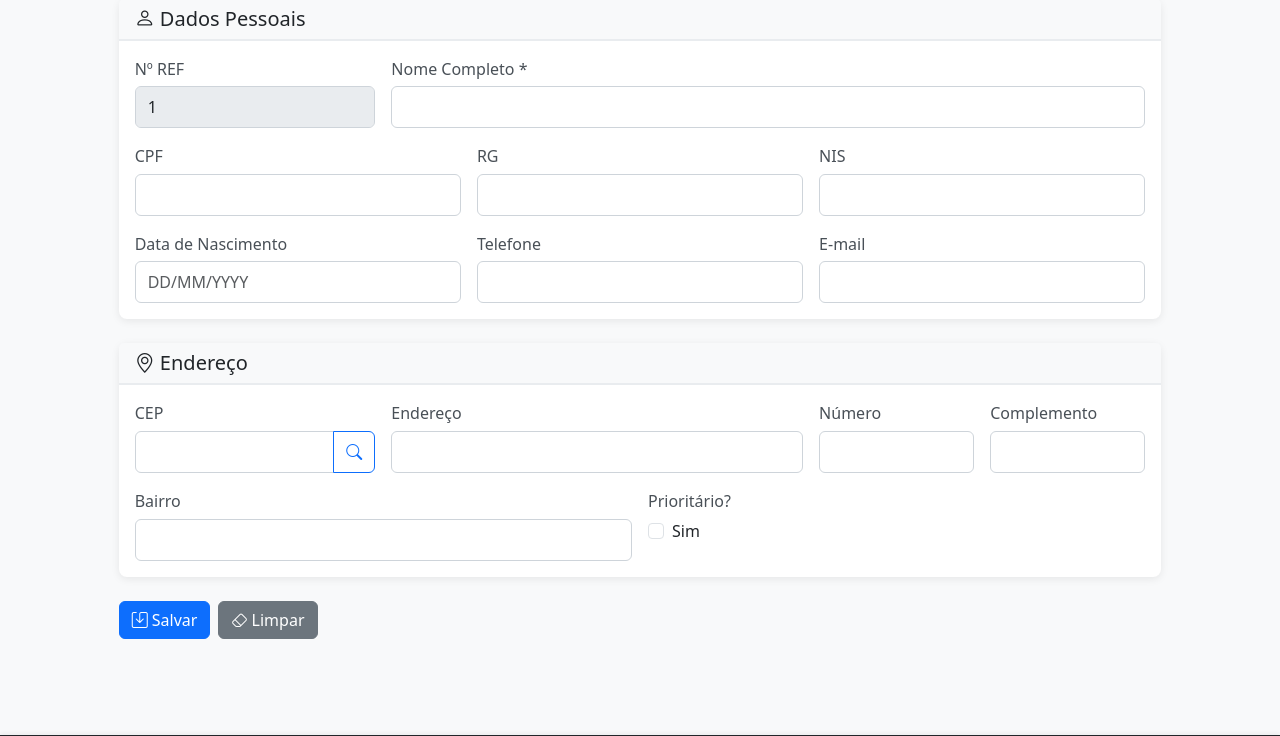
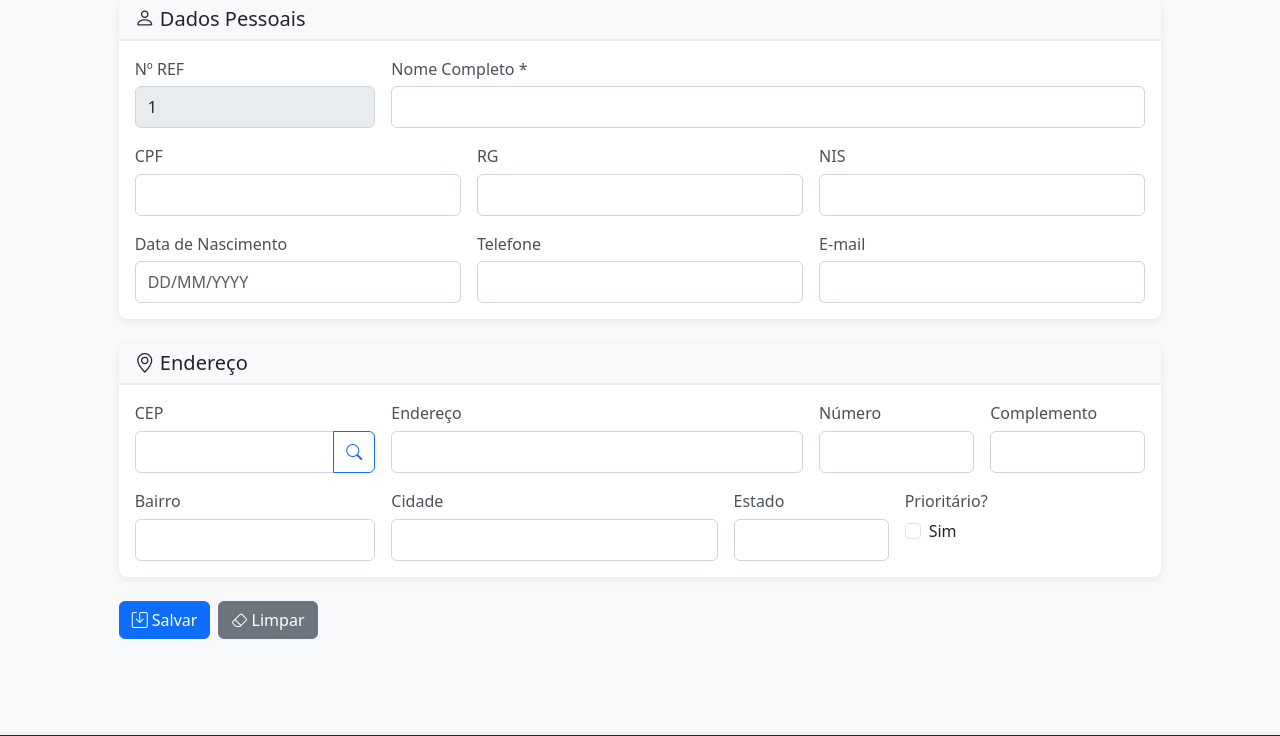
Before and after one commit to edson475/projeto-integrador-1, a Flask app: page /cadastro in a window 1280 px wide. Shown: the part 179-915 px from the top of the page. Run offline with Flask 3, Linux system fonts and the light colour scheme; data that the repository does not hold is empty.

Commit message:
Adiciona campos de Cidade e Estado no cadastro

```diff
--- a/app.py
+++ b/app.py
@@ -47,6 +47,8 @@ def salvar_cadastro():
             'numero': request.form.get('numero', '').strip(),
             'complemento': request.form.get('complemento', '').strip().upper(),
             'bairro': request.form.get('bairro', '').strip().upper(),
+            'cidade': request.form.get('cidade', '').strip().upper(),
+            'estado': request.form.get('estado', '').strip().upper(),
             'prioritario': request.form.get('prioritario') == 'on'
         }
 
@@ -129,6 +131,8 @@ def editar_cadastro(ref_id):
                 'numero': request.form.get('numero', '').strip(),
                 'complemento': request.form.get('complemento', '').strip().upper(),
                 'bairro': request.form.get('bairro', '').strip().upper(),
+                'cidade': request.form.get('cidade', '').strip().upper(),
+                'estado': request.form.get('estado', '').strip().upper(),
                 'prioritario': request.form.get('prioritario') == 'on'
             }
 
--- a/models.py
+++ b/models.py
@@ -22,6 +22,8 @@ class Cadastro:
         self.numero = ""
         self.complemento = ""
         self.bairro = ""
+        self.cidade = ""
+        self.estado = ""
         self.cep = ""
         self.telefone = ""
         self.cpf = ""
@@ -46,6 +48,8 @@ class Cadastro:
         self.numero = dados.get('numero', '')
         self.complemento = dados.get('complemento', '')
         self.bairro = dados.get('bairro', '')
+        self.cidade = dados.get('cidade', '')
+        self.estado = dados.get('estado', '')
         self.cep = dados.get('cep', '')
         self.telefone = dados.get('telefone', '')
         self.cpf = dados.get('cpf', '')
@@ -66,6 +70,8 @@ class Cadastro:
             'numero': self.numero,
             'complemento': self.complemento,
             'bairro': self.bairro,
+            'cidade': self.cidade,
+            'estado': self.estado,
             'cep': self.cep,
             'telefone': self.telefone,
             'cpf': self.cpf,
--- a/templates/cadastro.html
+++ b/templates/cadastro.html
@@ -127,14 +127,28 @@
                         </div>
 
                         <!-- Bairro -->
-                        <div class="col-md-6">
+                        <div class="col-md-3">
                             <label for="bairro" class="form-label">Bairro</label>
                             <input type="text" class="form-control" id="bairro" name="bairro"
                                    value="{{ cadastro.bairro if cadastro else '' }}">
                         </div>
 
+                        <!-- Cidade -->
+                        <div class="col-md-4">
+                            <label for="cidade" class="form-label">Cidade</label>
+                            <input type="text" class="form-control" id="cidade" name="cidade"
+                                   value="{{ cadastro.cidade if cadastro else '' }}">
+                        </div>
+
+                        <!-- Estado -->
+                        <div class="col-md-2">
+                            <label for="estado" class="form-label">Estado</label>
+                            <input type="text" class="form-control" id="estado" name="estado"
+                                   value="{{ cadastro.estado if cadastro else '' }}" maxlength="2">
+                        </div>
+
                         <!-- Prioritário -->
-                        <div class="col-md-6">
+                        <div class="col-md-3">
                             <label class="form-label d-block">Prioritário?</label>
                             <div class="form-check form-check-inline">
                                 <input class="form-check-input" type="checkbox" id="prioritario" name="prioritario"
@@ -243,6 +257,8 @@ document.addEventListener('DOMContentLoaded', function() {
                     if (!data.erro) {
                         document.getElementById('endereco').value = data.logradouro;
                         document.getElementById('bairro').value = data.bairro;
+                        document.getElementById('cidade').value = data.localidade;
+                        document.getElementById('estado').value = data.uf;
                         document.getElementById('numero').focus();
                     }
                 })
--- a/templates/lista.html
+++ b/templates/lista.html
@@ -38,6 +38,7 @@
                                 <th>Telefone</th>
                                 <th>Endereço</th>
                                 <th>Bairro</th>
+                                <th>Cidade/UF</th>
                                 <th>Data Cadastro</th>
                                 <th>Prioritário</th>
                                 <th>Ações</th>
@@ -53,6 +54,7 @@
                                 <td>{{ cadastro.telefone }}</td>
                                 <td>{{ cadastro.endereco }}, {{ cadastro.numero }}</td>
                                 <td>{{ cadastro.bairro }}</td>
+                                <td>{{ cadastro.cidade }}/{{ cadastro.estado }}</td>
                                 <td>{{ cadastro.data_ref }}</td>
                                 <td>
                                     {% if cadastro.prioritario %}
--- a/templates/pesquisa.html
+++ b/templates/pesquisa.html
@@ -49,6 +49,7 @@
                                 <th>CPF</th>
                                 <th>Telefone</th>
                                 <th>Bairro</th>
+                                <th>Cidade/UF</th>
                                 <th>Prioritário</th>
                                 <th>Ações</th>
                             </tr>
@@ -61,6 +62,7 @@
                                 <td>{{ cadastro.cpf }}</td>
                                 <td>{{ cadastro.telefone }}</td>
                                 <td>{{ cadastro.bairro }}</td>
+                                <td>{{ cadastro.cidade }}/{{ cadastro.estado }}</td>
                                 <td>
                                     {% if cadastro.prioritario %}
                                         <span class="badge bg-warning text-dark">Sim</span>
```
Also changed, not shown: context.md (+3 -1 lines), templates/index.html (line endings or trailing spaces).
